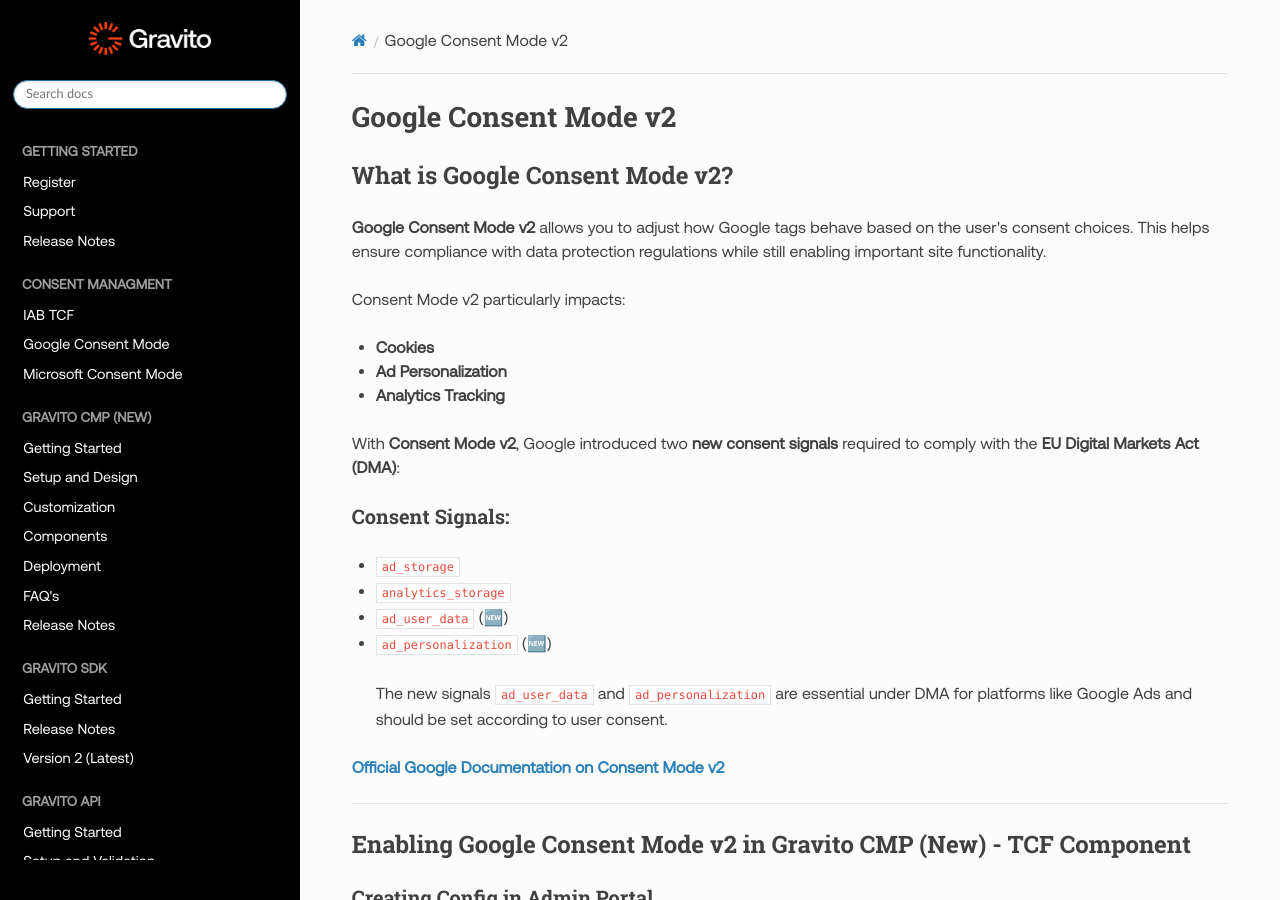
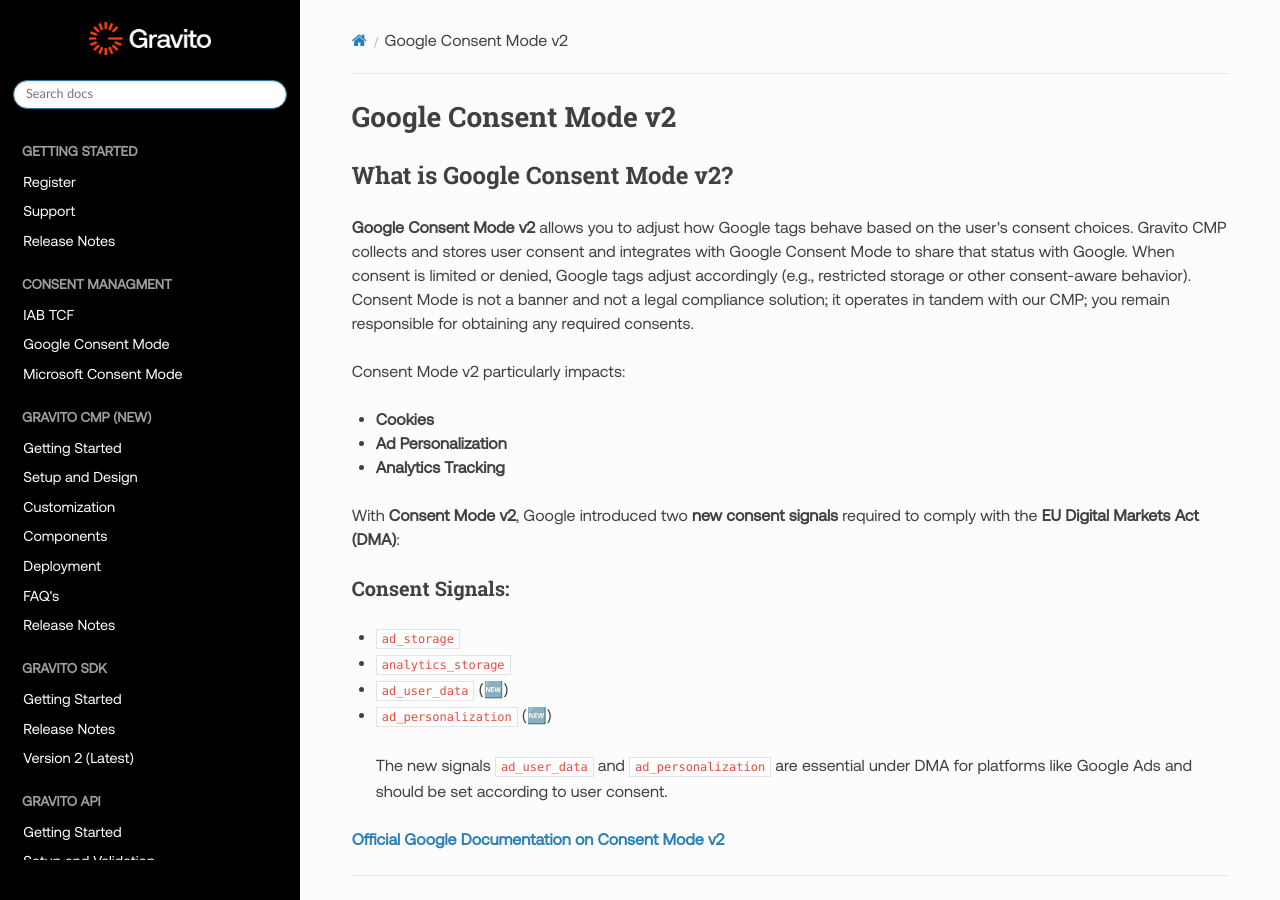
Before and after one commit to GravitoLtd/gravitoltd.github.io, an MkDocs documentation site: the page built from docs/Gravito_V6_CMP/Components/TCFCMP/tcf_cmp_gcmv2.md, in a window 1280 px wide and 900 px high. Built offline with MkDocs 1.6.1, drawn with Linux system fonts in a browser that asks for light colours; nearby versions of some CDN libraries; comment, search, counter and statistics services are not loaded.

Commit message:
additions for google partner compliance

```diff
--- a/docs/Gravito_V6_CMP/Components/TCFCMP/tcf_cmp_gcmv2.md
+++ b/docs/Gravito_V6_CMP/Components/TCFCMP/tcf_cmp_gcmv2.md
@@ -2,7 +2,7 @@
 
 ## What is Google Consent Mode v2?
 
-**Google Consent Mode v2** allows you to adjust how Google tags behave based on the user's consent choices. This helps ensure compliance with data protection regulations while still enabling important site functionality.
+**Google Consent Mode v2** allows you to adjust how Google tags behave based on the user's consent choices. Gravito CMP collects and stores user consent and integrates with Google Consent Mode to share that status with Google. When consent is limited or denied, Google tags adjust accordingly (e.g., restricted storage or other consent-aware behavior). Consent Mode is not a banner and not a legal compliance solution; it operates in tandem with our CMP; you remain responsible for obtaining any required consents.
 
 Consent Mode v2 particularly impacts:
 
```
